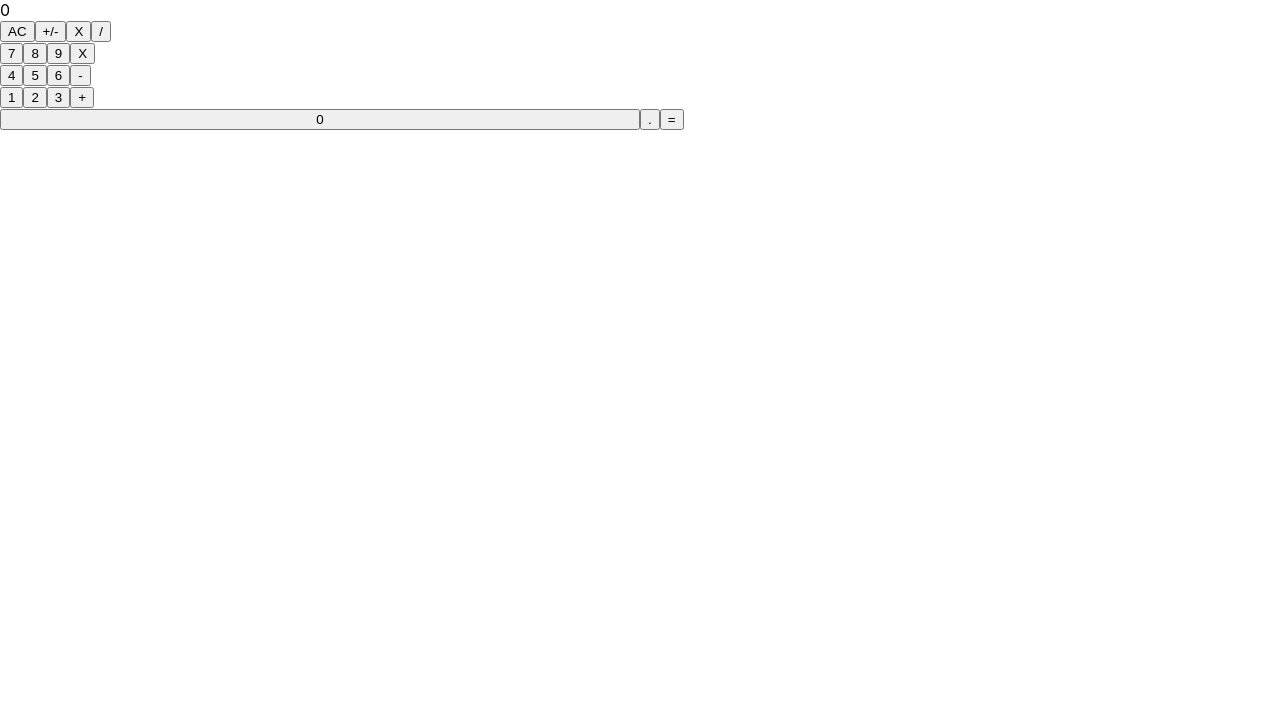
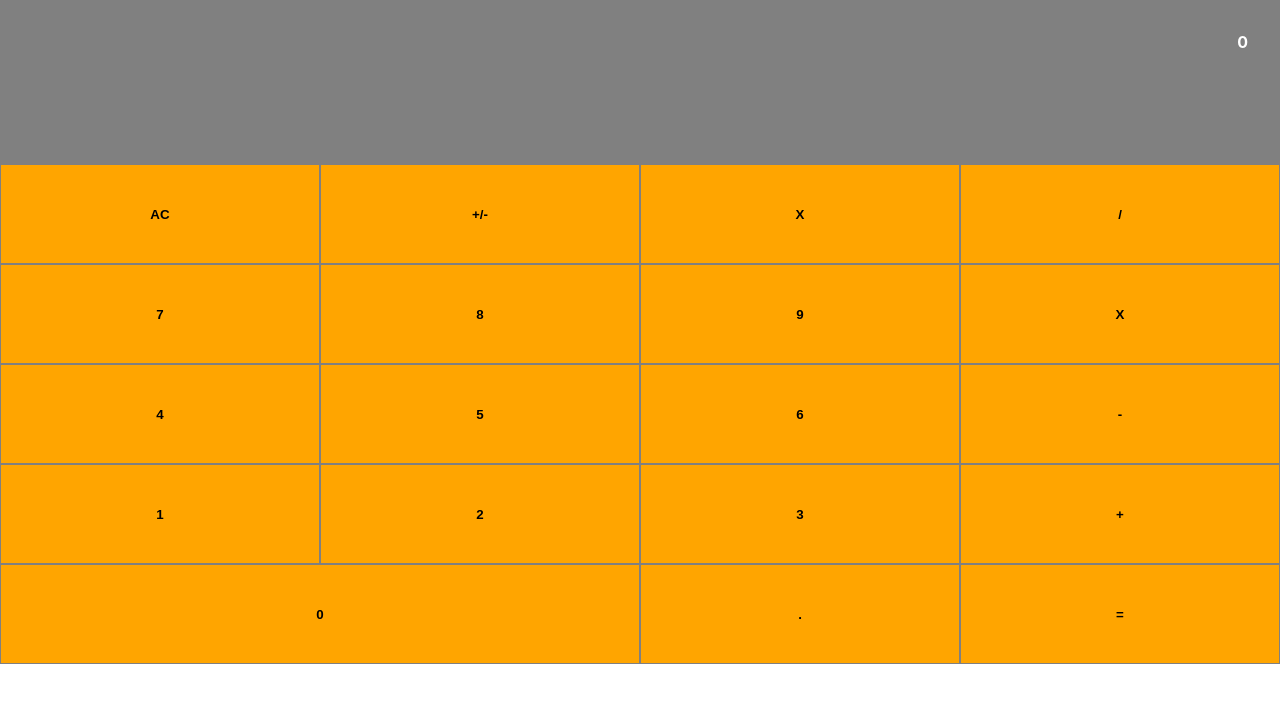
Before and after one commit to wathigo/Calculator, a React (Create React App) app: page / in a window 1280 px wide. Shown: the top 702 px of the page. Built offline with nearby package versions, Linux system fonts and the light colour scheme.

Commit message:
Update styles

```diff
--- a/src/components/Button.js
+++ b/src/components/Button.js
@@ -8,7 +8,7 @@ class Button extends Component {
   render() {
     const { content } = this.props;
     return (
-      <button type="button">
+      <button type="button" className='calc-btn'>
         {content}
       </button>
     );
--- a/src/components/Display.js
+++ b/src/components/Display.js
@@ -8,7 +8,7 @@ class Display extends Component {
   render() {
     const { result } = this.props;
     return (
-      <div>
+      <div className='display'>
         {result}
       </div>
     );
```
